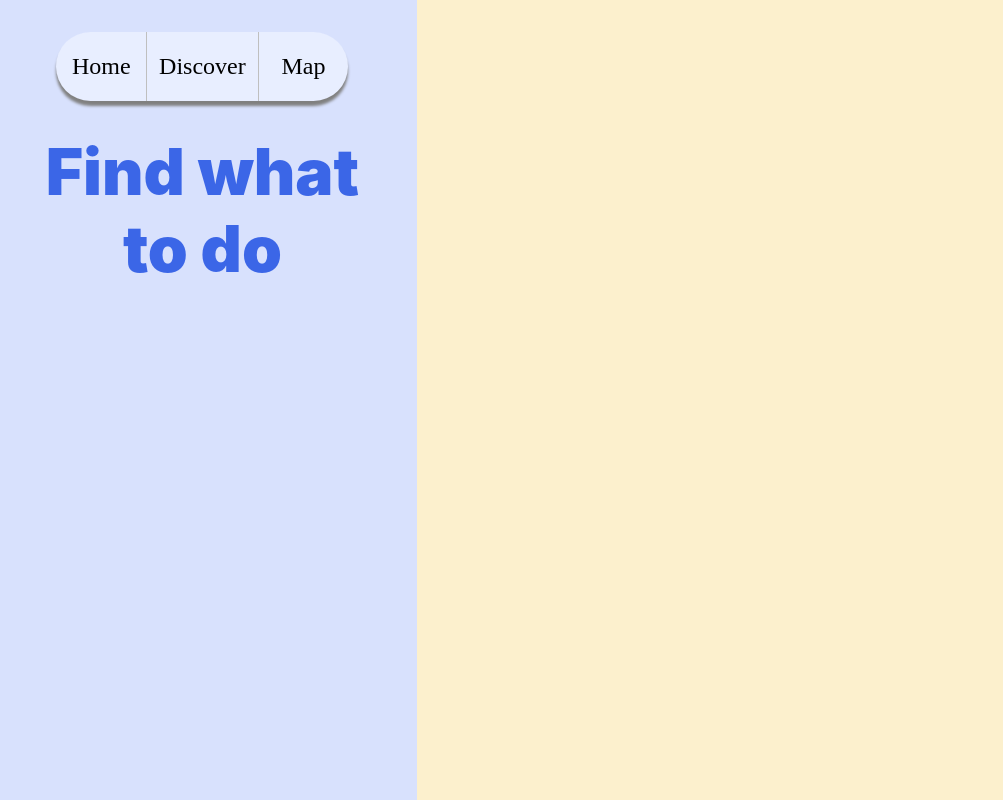
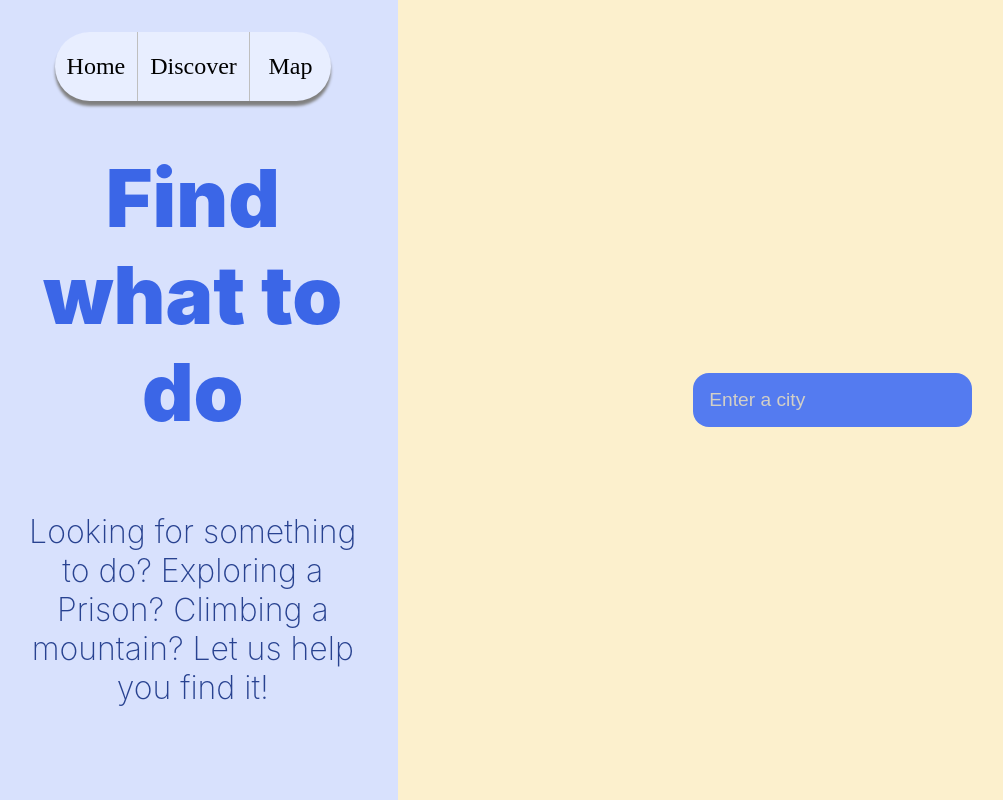
Before and after one commit to NedasU/city-discover, a React app in the folder frontend/: page / in a window 1280 px wide. Shown: the whole page, without its empty margins (12-1015 px from the left). Built offline with nearby package versions, Linux system fonts and the light colour scheme; the HTML template or start-up script is replaced by a standard one.

Commit message:
Added initial design and structure of fallingCities feature with some animation. added basic design of input with states for user city retrieval and some desing updates

```diff
--- a/frontend/src/App.jsx
+++ b/frontend/src/App.jsx
@@ -1,9 +1,10 @@
 import HomePage from "./pages/HomePage.jsx";
-
+import { useState } from "react";
 
 function App() {
+  const [searchQuery, setSearchQuery] = useState("");
   return (
-    <HomePage/>
+    <HomePage searchQuery={searchQuery} setSearchQuery={setSearchQuery}/>
   )
 }
 
--- /dev/null
+++ b/frontend/src/components/FallingCities.jsx
@@ -0,0 +1,24 @@
+import { useState } from "react";
+import "../styles/fallingCities.css";
+
+export default function FallingCities() {
+    const [cities, setCities] = useState([]);
+
+    return (
+        <div className="falling-cities-layer">
+            {cities.map((city) => (
+                <span
+                    key={city.id}
+                    className={`falling-city ${city.direction}`}
+                    style={{
+                        left: city.x,
+                        top: city.y,
+                        transform: `rotate(${city.rotation}deg)`
+                    }}
+                >
+                {city.name}
+                </span>
+            ))}
+        </div>
+    );
+}
--- /dev/null
+++ b/frontend/src/components/InputBar.jsx
@@ -0,0 +1,14 @@
+import "../styles/global.css";
+
+export default function InputBar({ SearchQuery, setSearchQuery }) {
+    return (
+        <div className="input-div">
+            <input
+            type="text"
+            value={SearchQuery}
+            onChange={(e) => setSearchQuery(e.target.value)}
+            placeholder="Enter a city"
+            />
+        </div>
+    );
+}
--- a/frontend/src/pages/HomePage.jsx
+++ b/frontend/src/pages/HomePage.jsx
@@ -1,15 +1,21 @@
 import "../styles/global.css"
 import Navbar from "../components/Navbar.jsx"
+import InputBar from "../components/InputBar.jsx"
+import FallingCities from "../components/FallingCities.jsx"
 
-export default function HomePage() {
+export default function HomePage( {searchQuery, setSearchQuery}) {
     return(
         <div className="whole-container">
             <div className="descriptive-container">
                 <Navbar/>
                 <div className="descriptive-title">Find what to do</div>
+                <div className="descriptive-description">
+                    Looking for something to do? Exploring a Prison? Climbing a mountain? Let us help you find it!
+                </div>
             </div>
             <div className="interactive-container">
-
+                <InputBar SearchQuery={searchQuery} setSearchQuery={setSearchQuery}/>
+                <FallingCities/>
             </div>
         </div>
     );
--- /dev/null
+++ b/frontend/src/styles/fallingCities.css
@@ -0,0 +1,42 @@
+.falling-cities-layer {
+    position: absolute;
+    inset: 0;
+    overflow: hidden;
+    pointer-events: none;
+    z-index: 1;
+}
+
+.falling-city {
+    position: absolute;
+    font-family: "Inter", sans-serif;
+    font-weight: 700;
+    color: rgba(0, 0, 0, 0.15);
+    white-space: nowrap;
+    user-select: none;
+}
+
+.falling-city.vertical {
+    animation: fallDown 6s linear forwards;
+}
+
+.falling-city.horizontal {
+    animation: moveRight 6s linear forwards;
+}
+
+@keyframes fallDown {
+    from {
+        transform: translateY(0);
+    }
+    to {
+        transform: translateY(110vh);
+    }
+}
+
+@keyframes moveRight {
+    from {
+        transform: translateX(0);
+    }
+    to {
+        transform: translateX(110vw);
+    }
+}
--- a/frontend/src/styles/global.css
+++ b/frontend/src/styles/global.css
@@ -1,11 +1,3 @@
-.kaisei-tokumin-regular {
-  font-family: "Kaisei Tokumin", serif;
-  font-weight: 600;
-  font-style: normal;
-}
-
-
-
 * {
   margin: 0;
   padding: 0;
@@ -40,7 +32,9 @@ body {
   border-right: 1px solid rgb(191, 191, 191);
   padding: 1.3rem 0.75rem;
   font-size: 1.2rem;
-  font-family: kaisei-tokumin-regular;
+  font-family: "Kaisei Tokumin", serif;
+  font-weight: 400;
+  font-style: normal;
 }
 .item:first-child{
   border-bottom-left-radius: 3rem;
@@ -62,24 +56,26 @@ body {
   min-height: 100vh;
   display: flex;
   flex-direction: column;
+  gap: 0;
+  background:#D8E1FD;
 }
 
 .descriptive-container {
   background: #D8E1FD;
-  flex: 7;
   display: flex;
   flex-direction: column;
   align-items: center;
-  padding: 2rem;
+  padding: 2rem 2rem 0 2rem;
 }
 
 .interactive-container {
-  background: #FCF0CD;
-  flex: 3;
+  background: #D8E1FD;
+  flex: 1;
   display: flex;
   flex-direction: column;
   justify-content: center;
   align-items: center;
+  padding: 0rem 2rem;
 }
 
 .descriptive-title {
@@ -93,6 +89,37 @@ body {
   padding-top: 2rem;
 }
 
+.descriptive-description {
+  padding-top: 0.75rem;
+  color: #284290;
+  font-size: 1.3rem;
+  font-family: "Inter", sans-serif;
+  font-optical-sizing: auto;
+  font-weight: 200;
+  font-style: normal;
+  text-align: center;
+  border-bottom: 2px solid rgb(83, 83, 83);
+}
+
+.input-div {
+  padding:0.5rem 0.5rem;
+  background-color: #547BF0;
+  border-radius: 1rem;
+}
+
+.input-div input {
+  outline: none;
+  border: none;
+  background: transparent;
+  color: white;
+  font-size: 1.2rem;
+  padding: 0.5rem 0.5rem;
+}
+
+.input-div input::placeholder{
+  color: #D2CFC6;
+}
+
 
 @media (min-width: 768px) {
   .whole-container{
@@ -103,8 +130,18 @@ body {
   }
   .interactive-container{
     flex: 7;
+    background: #FCF0CD;
   }
   .item {
     font-size: 1.5rem;
   }
+  .descriptive-title {
+    font-size: 5rem;
+    padding: 3rem 0.3rem;
+  }
+  .descriptive-description {
+    font-size: 2rem;
+    padding-top: 1.5rem;
+    border-bottom: 0;
+  }
 }
```
